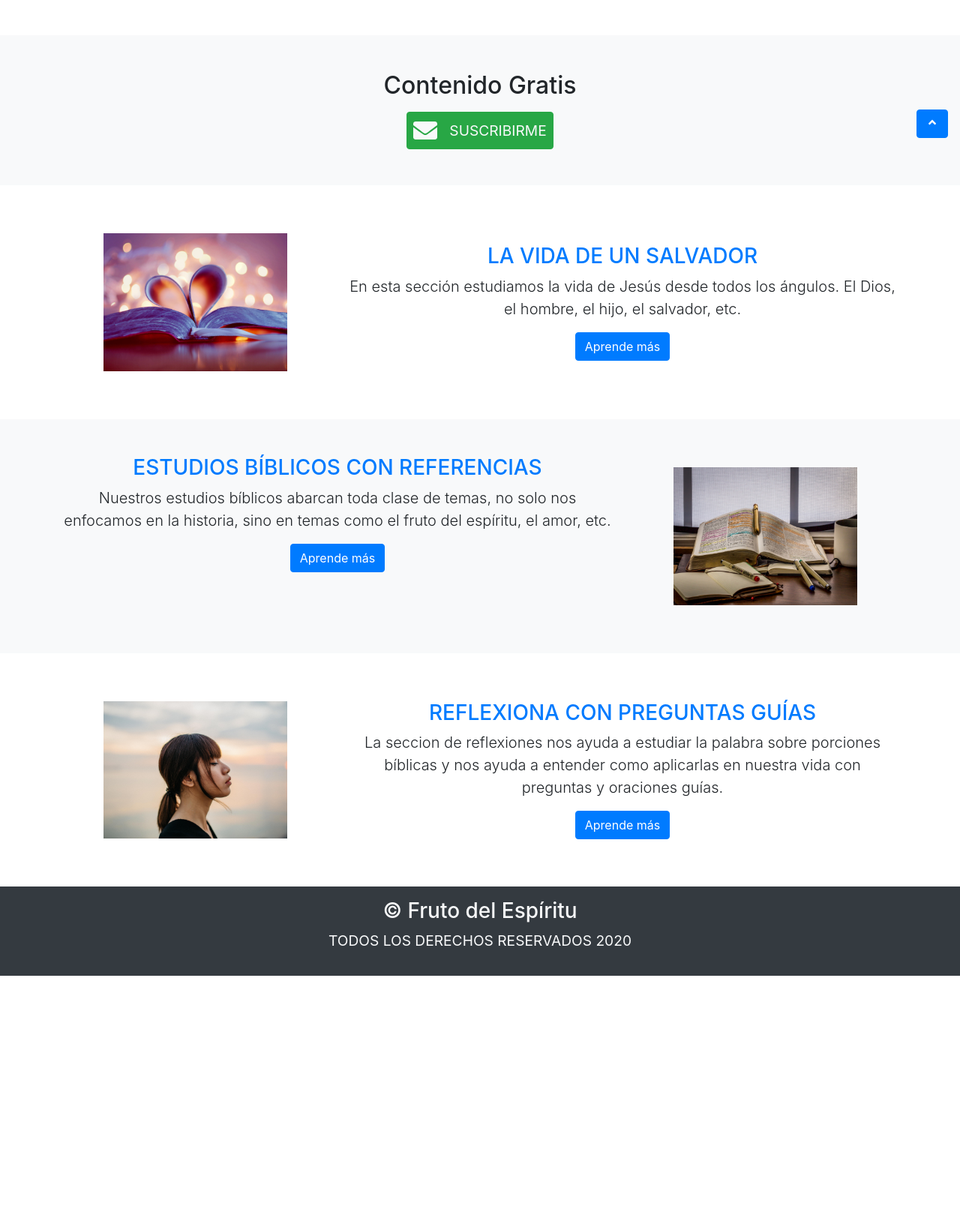
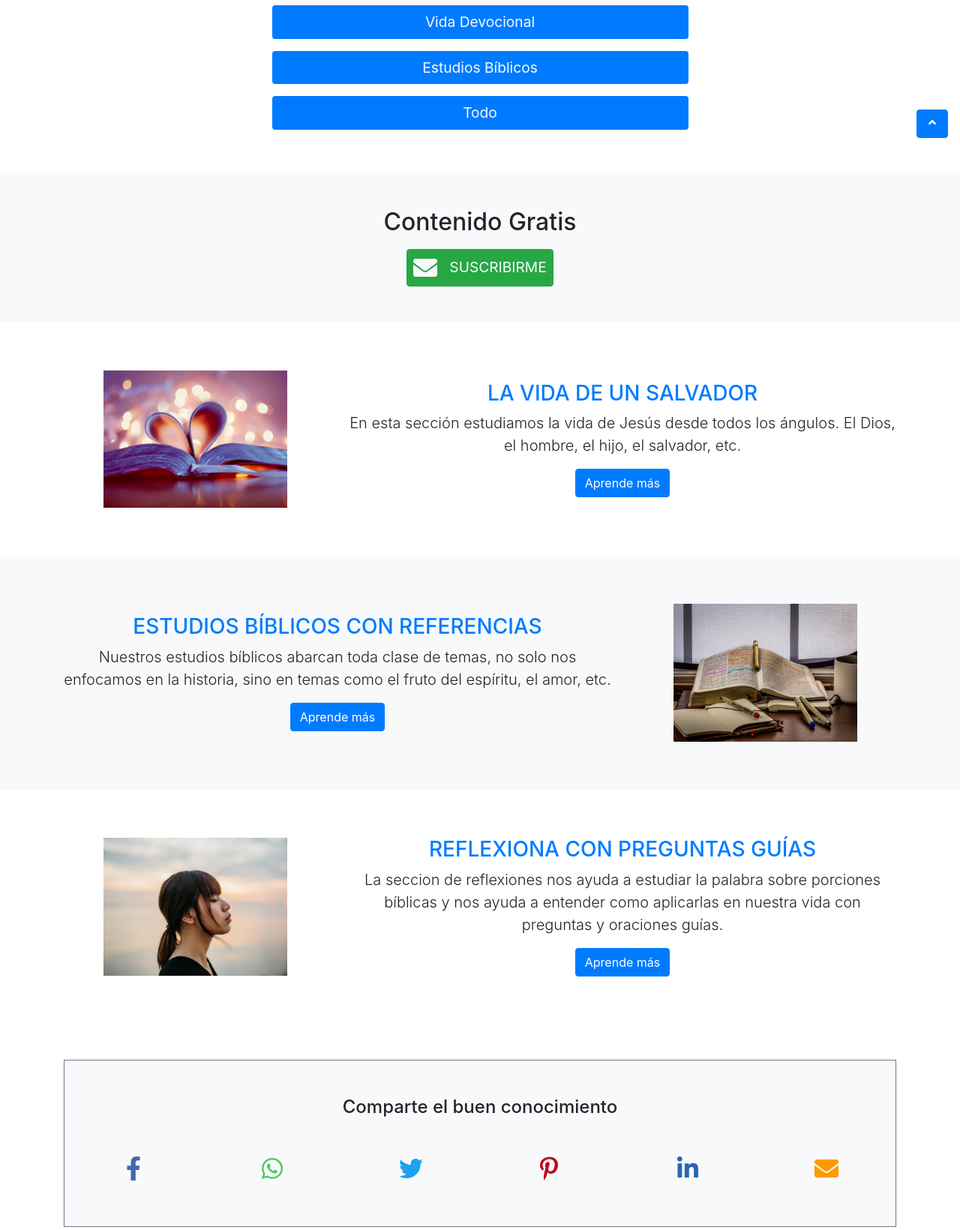
Before and after one commit to codingimages/frutodelespiritu, a Gatsby site: page / in a window 1280 px wide. Shown: the part 600-2240 px from the top of the page at 75% size. Before the commit the page ends 1901 px from the top, so only its background shows below. Built offline with nearby package versions, Linux system fonts and the light colour scheme; Gatsby itself is replaced by a stand-in of ours; a web font is replaced by a local one.

Commit message:
Social share web api added

```diff
--- a/package.json
+++ b/package.json
@@ -31,7 +31,8 @@
     "react-dom": "^16.12.0",
     "react-helmet": "^5.2.1",
     "react-icons": "^3.9.0",
-    "react-moment": "^0.9.7"
+    "react-moment": "^0.9.7",
+    "react-share": "^4.1.0"
   },
   "devDependencies": {
     "prettier": "^1.19.1"
--- /dev/null
+++ b/src/components/SocialShareComponent.js
@@ -0,0 +1,83 @@
+import React from "react"
+
+// bootstrap components
+import Container from "react-bootstrap/Container"
+import Row from "react-bootstrap/Row"
+import Col from "react-bootstrap/Col"
+
+// import share api
+import {
+    EmailShareButton,
+    FacebookShareButton,
+    LinkedinShareButton,
+    PinterestShareButton,
+    TwitterShareButton,
+    WhatsappShareButton,
+} from "react-share";
+
+// fontawesome icons
+import { FaFacebookF, FaEnvelope, FaLinkedinIn, FaPinterestP, FaTwitter, FaWhatsapp } from "react-icons/fa"
+
+// define url for build and development
+const url = typeof window !== 'undefined' ? window.location.href : ''
+
+const SocialShareComponent = () => {
+    return (
+        <Container className="my-5 py-5 bg-light border border-secondary" fluid>
+            <Row>
+                <h4 className="mx-auto mb-5">Comparte el buen conocimiento</h4>
+            </Row>
+            <Row style={{ fontSize: 32 }}>
+                <Col>
+                    <FacebookShareButton className="w-100" url={url}>
+                        <FaFacebookF
+                            style={{ color: "#4267B2" }}
+                        />
+                    </FacebookShareButton>
+                </Col>
+
+                <Col>
+                    <WhatsappShareButton className="w-100" url={url}>
+                        <FaWhatsapp
+                            style={{ color: "#4AC959" }}
+                        />
+                    </WhatsappShareButton>
+                </Col>
+
+                <Col>
+                    <TwitterShareButton className="w-100" url={url}>
+                        <FaTwitter
+                            style={{ color: "#1DA1F2" }}
+                        />
+                    </TwitterShareButton>
+                </Col>
+
+                <Col>
+                    <PinterestShareButton className="w-100" url={url}>
+                        <FaPinterestP
+                            style={{ color: "#BD081C" }}
+                        />
+                    </PinterestShareButton>
+                </Col>
+
+                <Col>
+                    <LinkedinShareButton className="w-100" url={url}>
+                        <FaLinkedinIn
+                            style={{ color: "#2867B2" }}
+                        />
+                    </LinkedinShareButton>
+                </Col>
+
+                <Col>
+                    <EmailShareButton className="w-100" url={url}>
+                        <FaEnvelope
+                            style={{ color: "#FF9900" }}
+                        />
+                    </EmailShareButton>
+                </Col>
+            </Row>
+        </Container>
+    )
+}
+
+export default SocialShareComponent
--- a/src/components/layout/LeftContentRightImage.js
+++ b/src/components/layout/LeftContentRightImage.js
@@ -11,6 +11,7 @@ const LeftImageRightContent = ({ image, about, header, information, btntxt, btnl
             <Container>
                 <Row>
                     <Col
+                        className="my-auto"
                         xs={12}
                         md={8}
                         data-sal="slide-up"
--- a/src/components/layout/StartReading.js
+++ b/src/components/layout/StartReading.js
@@ -20,7 +20,7 @@ const StartReading = () => {
                     </Col>
                     <Col className="d-flex align-items-center justify-content-center flex-wrap" xs={12}>
                         <Link
-                            className="bg-primary p-2 rounded text-light mx-2 my-2 text-center"
+                            className="w-50 bg-primary p-2 rounded text-light mx-2 my-2 text-center"
                             to="/jesus"
                             data-sal="slide-up"
                             data-sal-delay="100"
@@ -29,7 +29,7 @@ const StartReading = () => {
 
                         </Link>
                         <Link
-                            className="bg-primary p-2 rounded text-light mx-2 my-2 text-center"
+                            className="w-50 bg-primary p-2 rounded text-light mx-2 my-2 text-center"
                             to="/devocionales"
                             data-sal="slide-up"
                             data-sal-delay="200"
@@ -38,12 +38,22 @@ const StartReading = () => {
 
                         </Link>
                         <Link
-                            className="bg-primary p-2 rounded text-light mx-2 my-2 text-center"
+                            className="w-50 bg-primary p-2 rounded text-light mx-2 my-2 text-center"
                             to="/estudios"
                             data-sal="slide-up"
                             data-sal-delay="300"
                             data-sal-easing="ease"
                             >Estudios Bíblicos
+
+                        </Link>
+
+                        <Link
+                            className="w-50 bg-primary p-2 rounded text-light mx-2 my-2 text-center"
+                            to="/todos"
+                            data-sal="slide-up"
+                            data-sal-delay="400"
+                            data-sal-easing="ease"
+                            >Todo
 
                         </Link>
                     </Col>
--- a/src/components/plantillaEntrada.js
+++ b/src/components/plantillaEntrada.js
@@ -1,4 +1,6 @@
 import React from 'react'
+
+import SocialShareComponent from "../components/SocialShareComponent"
 
 // components
 import MainLayout from "../layouts/mainLayout"
@@ -73,7 +75,7 @@ const EntradaPlantilla = ({ data }) => {
                                 `}
                                 dangerouslySetInnerHTML={{ __html: entrada.content }}>
                             </div>
-
+                            <SocialShareComponent />
                         </Col>
 
                         <Col sm={12} lg={4}>
--- a/src/pages/devocionales.js
+++ b/src/pages/devocionales.js
@@ -12,6 +12,7 @@ import { FaUser, FaClock } from "react-icons/fa"
 import Categories from "../components/categories"
 import MailSignUp from "../components/MailSignUp"
 import RecentPosts from "../components/recentPosts"
+import SocialShareComponent from "../components/SocialShareComponent"
 
 // bootstrap components
 import Container from "react-bootstrap/Container"
@@ -101,7 +102,7 @@ const DevocionalesPage = () => {
                                     </Link>
                                 </div>
                             })}
-
+                            <SocialShareComponent />
                         </Col>
                         <Col xs={12} lg={4}>
                             <Categories />
--- a/src/pages/estudios.js
+++ b/src/pages/estudios.js
@@ -11,6 +11,7 @@ import { FaUser, FaClock } from "react-icons/fa"
 import Categories from "../components/categories"
 import MailSignUp from "../components/MailSignUp"
 import RecentPosts from "../components/recentPosts"
+import SocialShareComponent from "../components/SocialShareComponent"
 
 // bootstrap components
 import Container from "react-bootstrap/Container"
@@ -82,7 +83,7 @@ const EstudiosPage = () => {
                                         className="text-decoration-none"
                                         to={`/post/${post.title}`}
                                     >
-                                        <h3>{post.title}</h3>
+                                        <h4>{post.title}</h4>
                                         <div className="d-flex text-dark">
                                             <div className="post-info d-flex align-items-center mr-3">
                                                 <FaUser className="mr-2" />
@@ -98,7 +99,7 @@ const EstudiosPage = () => {
                                     </Link>
                                 </div>
                             })}
-
+                            <SocialShareComponent />
                         </Col>
                         <Col xs={12} lg={4}>
                             <Categories />
--- a/src/pages/index.js
+++ b/src/pages/index.js
@@ -7,6 +7,7 @@ import MailSignUp from "../components/MailSignUp"
 import StartReading from "../components/layout/StartReading"
 import LeftImageRightContent from "../components/layout/LeftImageRightContent"
 import LeftContentRightImage from "../components/layout/LeftContentRightImage"
+import SocialShareComponent from "../components/SocialShareComponent"
 
 // image components
 import BibleHeartImage from "../components/images/bibleHeartImage"
@@ -15,7 +16,7 @@ import DevocionalesImage from "../components/images/devocionalesImage"
 
 // layout
 import MainLayout from "../layouts/mainLayout"
-
+import Container from "react-bootstrap/Container"
 
 
 class IndexPage extends Component{
@@ -55,6 +56,9 @@ class IndexPage extends Component{
             btnlink="/devocionales"
             btntxt="Aprende más"
           />
+          <Container>
+          <SocialShareComponent/>
+          </Container>
           </MainLayout>
         </>
       );
--- a/src/pages/preguntas.js
+++ b/src/pages/preguntas.js
@@ -6,6 +6,7 @@ import MetaTags from "../components/metaTags"
 // components
 import MainLayout from "../layouts/mainLayout"
 import HeaderNoBtn from "../components/HeaderNoBtn"
+import SocialShareComponent from "../components/SocialShareComponent"
 
 // bootstrap components
 import Container from "react-bootstrap/Container"
@@ -108,6 +109,7 @@ class FormikCloudForm extends React.Component {
                                 Enviar
                             </Button>
                         </Form>
+                        <SocialShareComponent />
                     </Container>
                 </MainLayout>
             </>
```
Also changed, not shown: src/components/jesuspage/Timeline.js (+19 -0 lines), src/components/sectionDivider.js (deleted, +0 -13 lines), src/pages/todos.js (+5 -2 lines), 1 other file.
